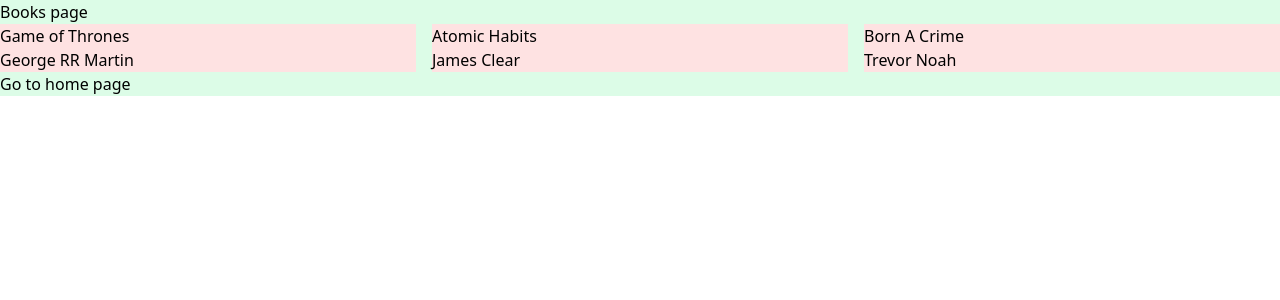
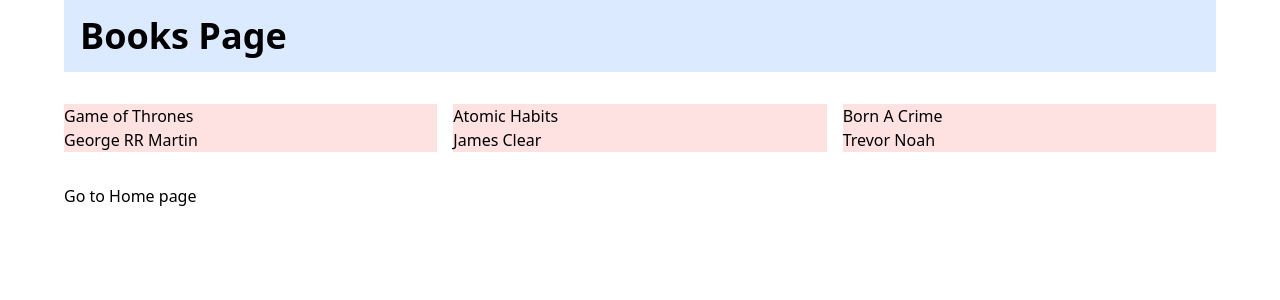
Before and after one commit to Damien-255/skillscity-mp, a Next.js app: page /books in a window 1280 px wide. Shown: the top 300 px of the page. Built offline with nearby package versions, Linux system fonts and the light colour scheme.

Commit message:
Added both the Header and Footer function to the books.js and index.js pages sections and removed old return statement and added a new one

```diff
--- a/pages/books.js
+++ b/pages/books.js
@@ -1,19 +1,17 @@
 import BookGrid from "@/components/books/books-grid";
+import Header from "@/components/shared/header";
 import Link from "next/link";
+import Footer from "@/components/shared/footer";
 
 export default function BOOKsPage() {
     return (
-        <div className="bg-green-100">
-            Books page
+        <div className="w-full">
+            <Header name="Books"/>
+            <div className="w-full max-w-6xl mx-auto mt-8">
+                <BookGrid />
+            </div>
 
-            <BookGrid />
-
-            <div>
-                <Link href="/">
-                    Go to home page
-                </Link>
-            </div>
+            <Footer title="Home page" href="/"/>
         </div>
-
-    )
+    );
 }
--- a/pages/index.js
+++ b/pages/index.js
@@ -1,6 +1,8 @@
 import Link from "next/link";
 import { useRouter } from "next/router";
 import { useState } from "react";
+import Header from "@/components/shared/header";
+import Footer from "@/components/shared/footer";
 
 
 export default function Home() {
@@ -19,11 +21,10 @@
   }
 
   return (
-    <div className="w-full py-10 bg-blue-100">
-      Hello!
+    <div className="w-full">
+       <Header name="Home"/>
 
-
-      <button
+       <button
          className="bg-blue-500 px-2 py-1 rounded"
          onClick={handleClick}
          >
@@ -32,12 +33,7 @@
 
          </button>
 
-    <div>
-      <Link href="/books">
-        Go to books page
-      </Link>
+    <Footer href="/books" title="Books page" />
     </div>
-    </div>
-
-  )
+  );
 }
```
